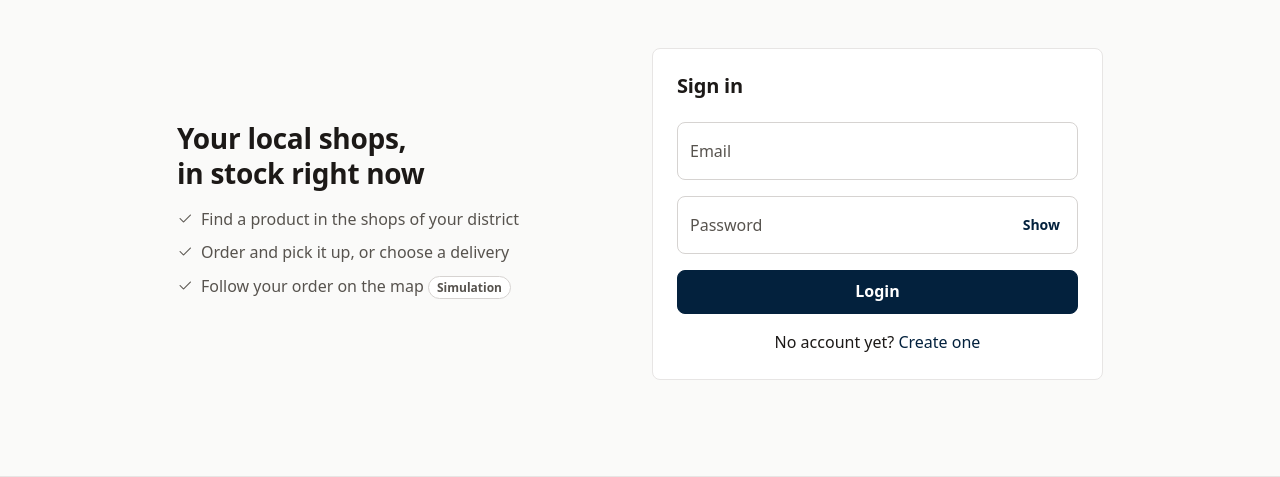
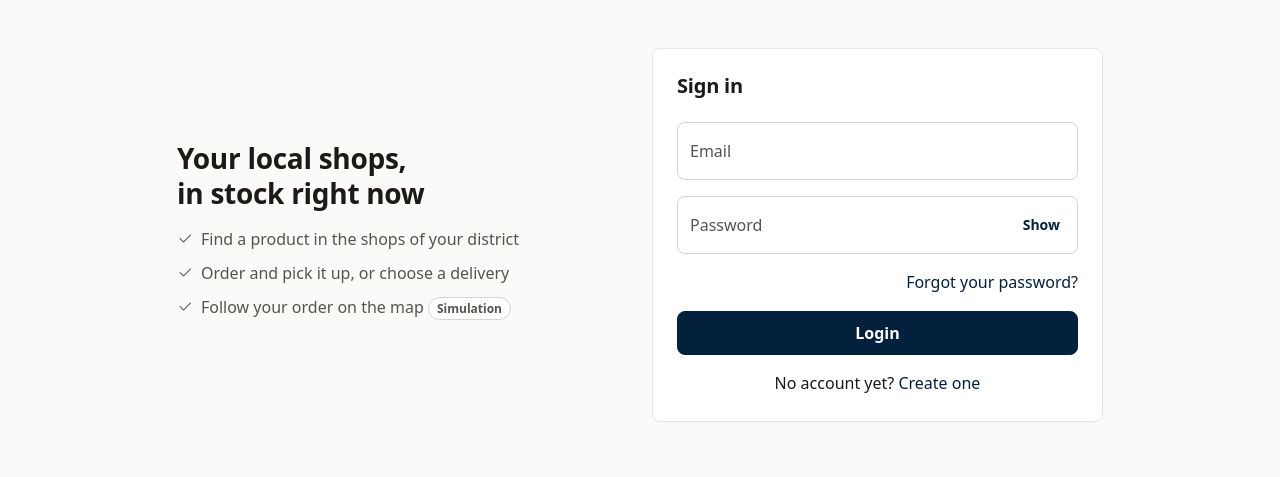
Before and after one commit to ACHRAF012006/Esprit-PIDEV-2A8-2026-SkydropMVC, a PHP site: page /skydrop-mvc/login in a window 1280 px wide. Shown: the part 213-690 px from the top of the page. Run offline with PHP 8.4, Linux system fonts and the light colour scheme.

Commit message:
Karim: add a forgot password link under the login form
Co-Authored-By: Claude Opus 5.5 <noreply@anthropic.com>

```diff
--- a/views/front/login.php
+++ b/views/front/login.php
@@ -44,6 +44,7 @@ require VIEW_PATH . '/partials/page-banner.php';
                                             <?php endif; ?>
                                         </div>
                                     </div>
+                                    <div class="col-12 text-end"><a href="<?= e(route('password-forgot')) ?>">Forgot your password?</a></div>
                                     <div class="col-12">
                                         <button class="btn btn-primary w-100" type="submit">Login</button>
                                     </div>
```
